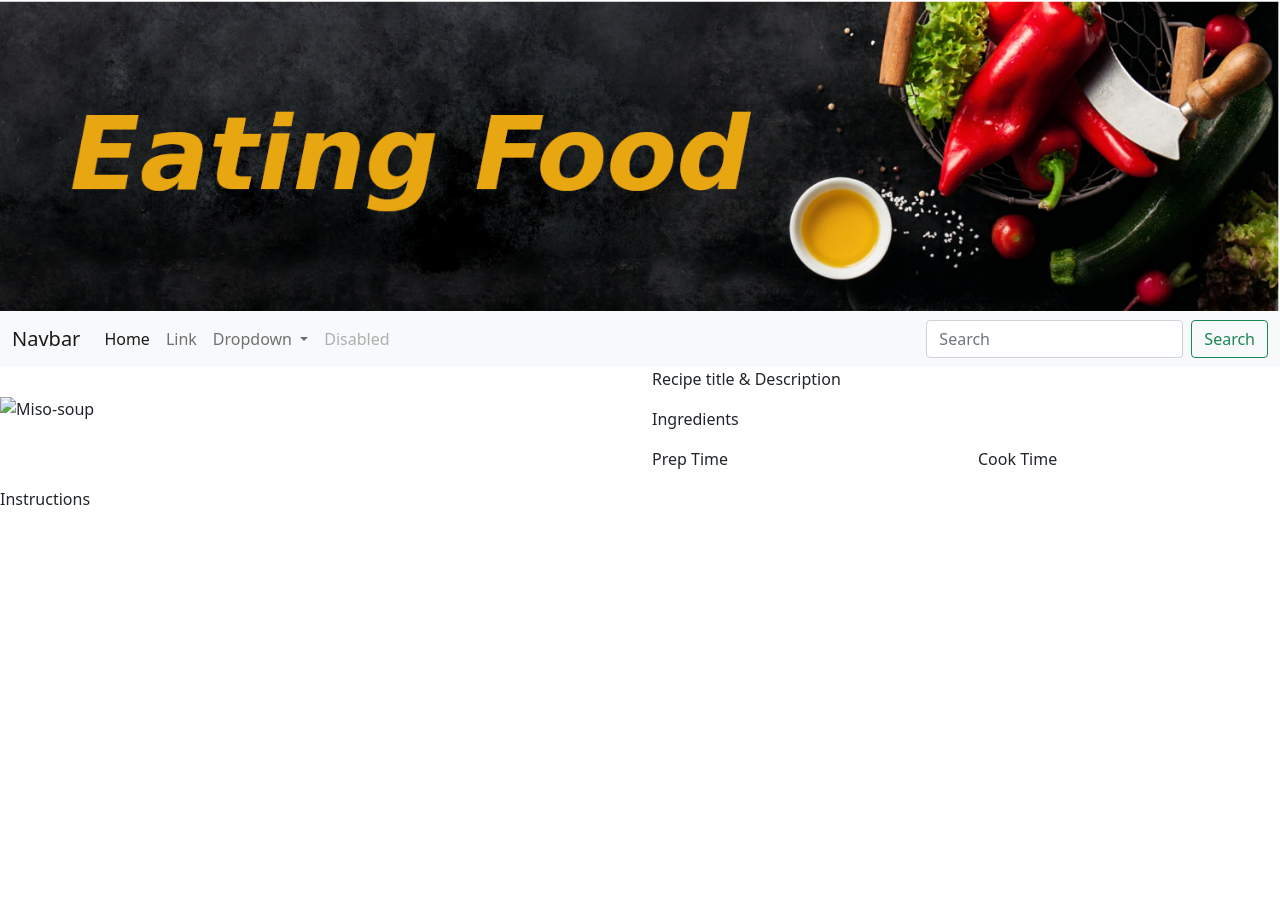
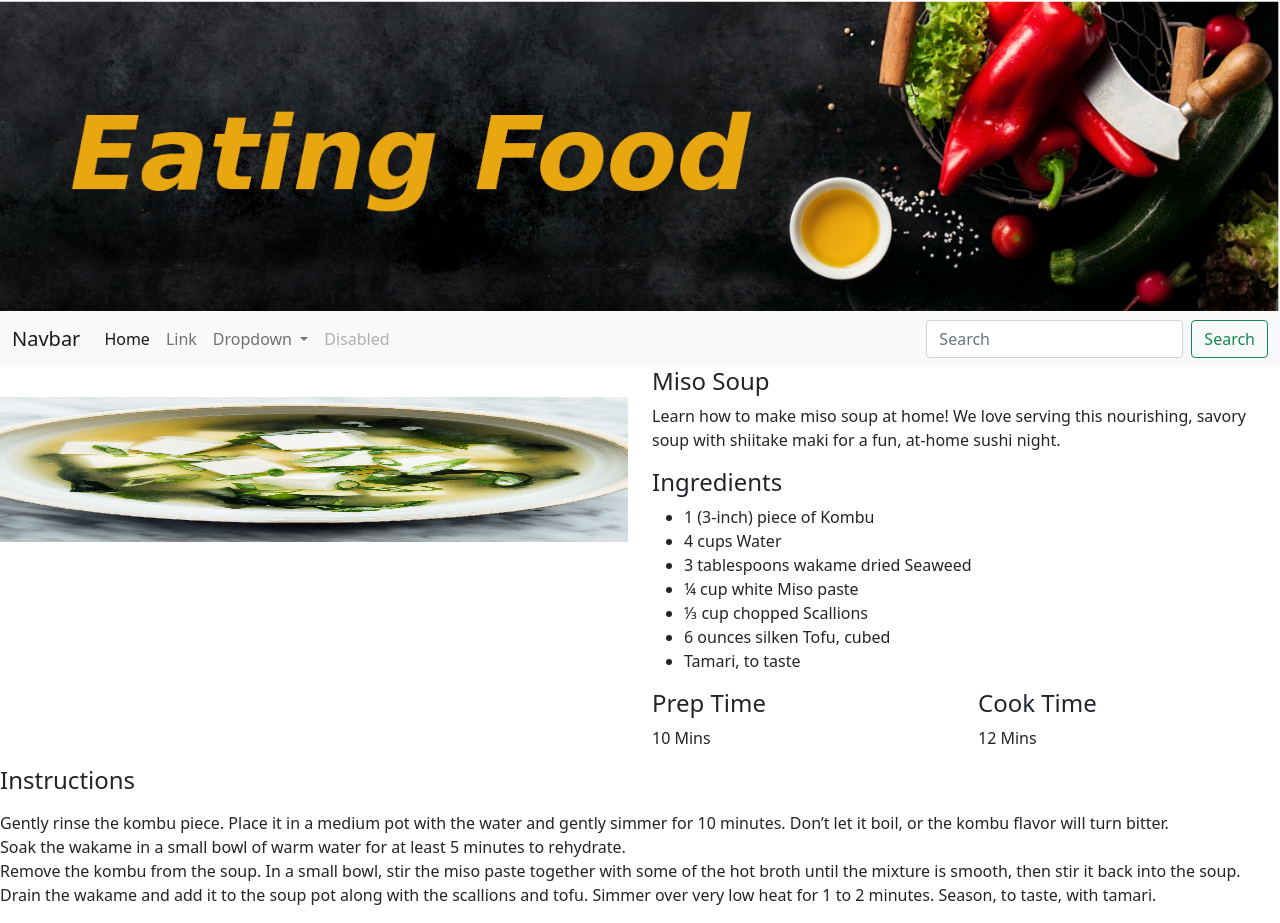
Before and after one commit to Shawndek/cookbook, a plain HTML site: page K_recipe1.html in a window 1280 px wide. Before the commit the page ends 800 px from the top, so only its background shows below. Drawn offline with nearby package versions, Linux system fonts and the light colour scheme.

Commit message:
content on recipe-1

```diff
--- a/K_recipe1.html
+++ b/K_recipe1.html
@@ -54,21 +54,37 @@
     <main>
       <div class="row">
         <div class="col">
-            <img src="" alt="Miso-soup">
+            <img src="source/classic-miso-soup.jpeg" alt="Miso-soup">
         </div>
         <div class="col">
           <div class="row">
-              <p>Recipe title & Description</p>
+              <h4>Miso Soup</h4>
+              <div class="col">
+                <p>Learn how to make miso soup at home! We love serving this nourishing, savory soup with shiitake maki for a fun, at-home sushi night.</p>
+              </div>
           </div>
           <div class="row">
-            <p>Ingredients</p>
+            <h4>Ingredients</h4>
+            <div class="col">
+              <ul>
+                <li>1 (3-inch) piece of Kombu</li>
+                <li>4 cups Water</li>
+                <li>3 tablespoons wakame dried Seaweed</li>
+                <li>¼ cup white Miso paste</li>
+                <li>⅓ cup chopped Scallions</li>
+                <li>6 ounces silken Tofu, cubed</li>
+                <li>Tamari, to taste</li>
+              </ul>
+            </div>
           </div>
           <div class="row">
             <div class="col">
-                <p>Prep Time</p>
+                <h4>Prep Time</h4>
+                <p>10 Mins</p>
             </div>
             <div class="col">
-                <p>Cook Time</p>
+                <h4>Cook Time</h4>
+                <p>12 Mins</p>
             </div>
           </div>
         </div>
@@ -76,10 +92,16 @@
       <div class="row">
           <div class="col">
               <div class="row">
-                <p>Instructions</p>
+                <h4>Instructions<h4>
               </div>
           </div>
           <div class="col"></div>
+          <ol>
+            <li>Gently rinse the kombu piece. Place it in a medium pot with the water and gently simmer for 10 minutes. Don’t let it boil, or the kombu flavor will turn bitter.</li>
+            <li>Soak the wakame in a small bowl of warm water for at least 5 minutes to rehydrate.</li>
+            <li>Remove the kombu from the soup. In a small bowl, stir the miso paste together with some of the hot broth until the mixture is smooth, then stir it back into the soup.</li>
+            <li>Drain the wakame and add it to the soup pot along with the scallions and tofu. Simmer over very low heat for 1 to 2 minutes. Season, to taste, with tamari.</li>
+          </ol>
     </main>
   </body>
 </html>
```
